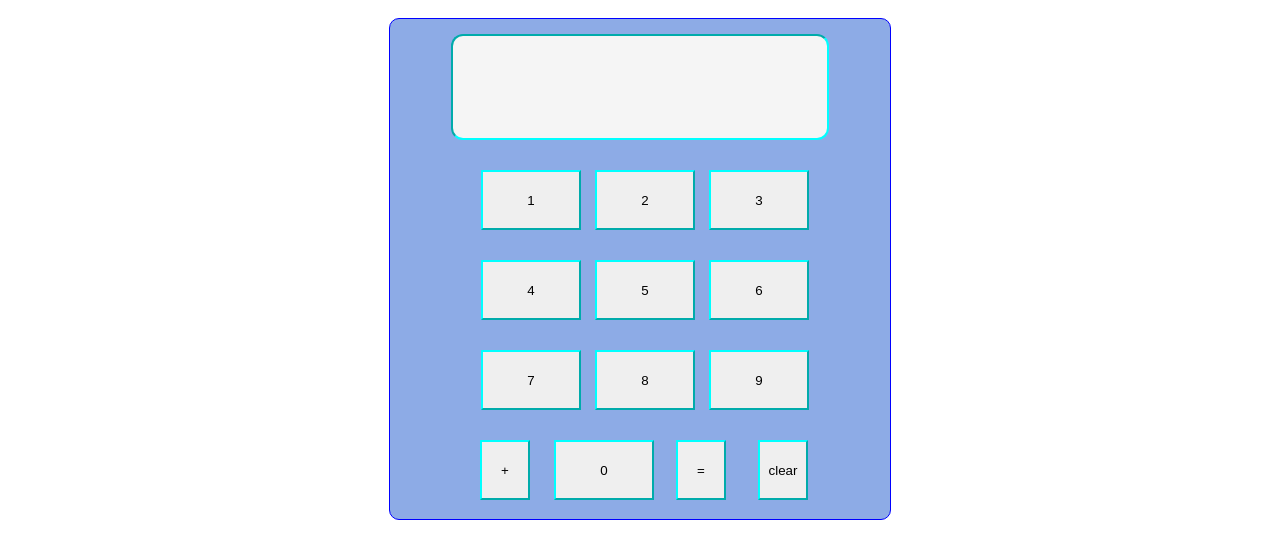
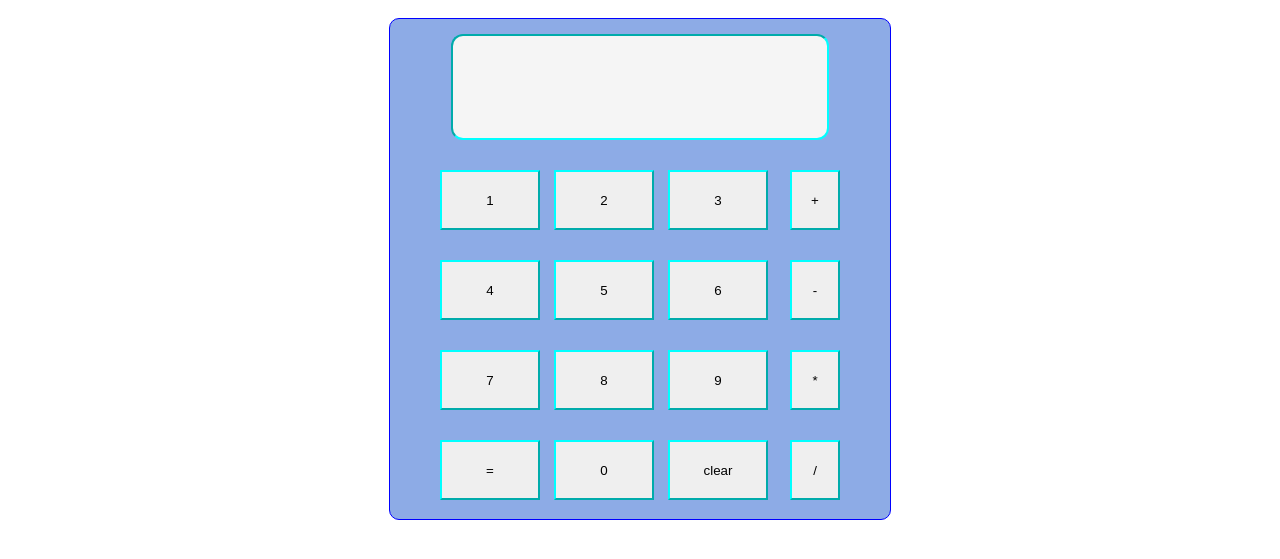
Before and after one commit to Dithinkrishna/Js-learn, a plain HTML site: page sum-app.html in a window 1280 px wide. Shown: the part 127-686 px from the top of the page. Drawn offline with Linux system fonts and the light colour scheme.

Commit message:
feat: Updated sum-app

```diff
--- a/style.css
+++ b/style.css
@@ -91,31 +91,13 @@
     margin-left: 18px;
     margin-right: 10px;
     margin-top: 30px;
+
 }
 
 #btn-clear:hover {
     background-color: aqua;
     cursor: pointer;
 }
-
-#btn-equals {
-    width: 50px;
-    height: 60px;
-    border-color: aqua;
-    margin-left: 18px;
-    margin-right: 10px;
-    margin-top: 30px;
-}
-
-#btn-equals:hover {
-    background-color: aqua;
-    cursor: pointer;
-}
-
-
-
-
-
 
 
 
--- a/sum-app.html
+++ b/sum-app.html
@@ -22,22 +22,25 @@
                     <button onclick="buttonclick(1)" id="button">1</button>
                     <button onclick="buttonclick(2)" id="button">2</button>
                     <button onclick="buttonclick(3)" id="button">3</button>
+                    <button onclick="buttonclick('+')" id="btn-clear">+</button>
                 </div>
                 <div class="btn-rows">
                     <button onclick="buttonclick(4)" id="button">4</button>
                     <button onclick="buttonclick(5)" id="button">5</button>
                     <button onclick="buttonclick(6)" id="button">6</button>
+                    <button onclick="operationClick('-')" id="btn-clear">-</button>
                 </div>
                 <div class="btn-rows">
                     <button onclick="buttonclick(7)" id="button">7</button>
                     <button onclick="buttonclick(8)" id="button">8</button>
                     <button onclick="buttonclick(9)" id="button">9</button>
+                    <button onclick="operationClick('*')" id="btn-clear">*</button>
                 </div>
                 <div class="btn-rows">
-                    <button onclick="buttonclick('+')" id="btn-clear">+</button>
+                    <button onclick="buttonEquals('=')" id="button">=</button>
                     <button onclick="buttonclick(0)" id="button">0</button>
-                    <button onclick="buttonEquals('=')" id="btn-equals">=</button>
-                    <button onclick="clearDisplay()" id="btn-clear">clear</button>
+                    <button onclick="clearDisplay()" id="button">clear</button>
+                    <button onclick="operationClick('/')" id="btn-clear">/</button>
                 </div>
             </div>
         </div>
--- a/sum.js
+++ b/sum.js
@@ -9,3 +9,7 @@ function buttonEquals(val) {
     var result = eval(text)
     document.getElementById("screen").value = result
 }
+function operationClick(val){
+
+    alert("WARNING..! Input is blocked")
+}
```
